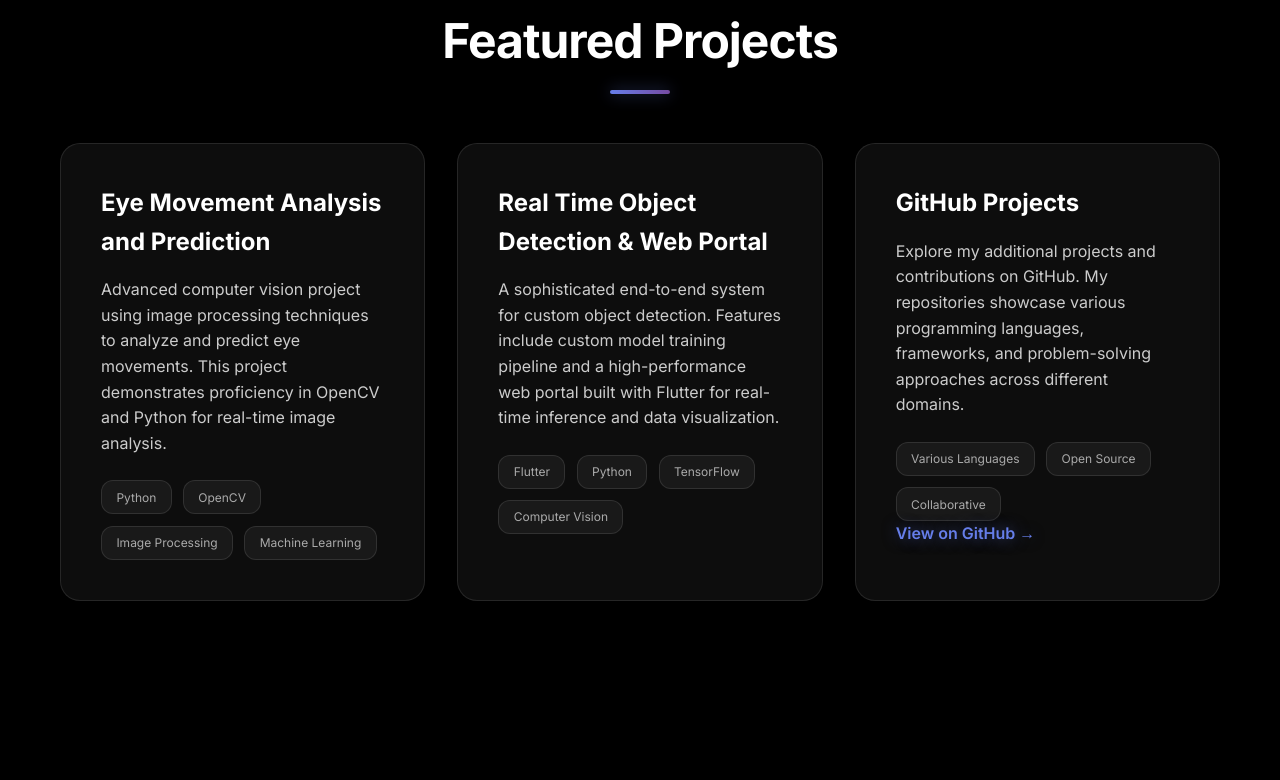
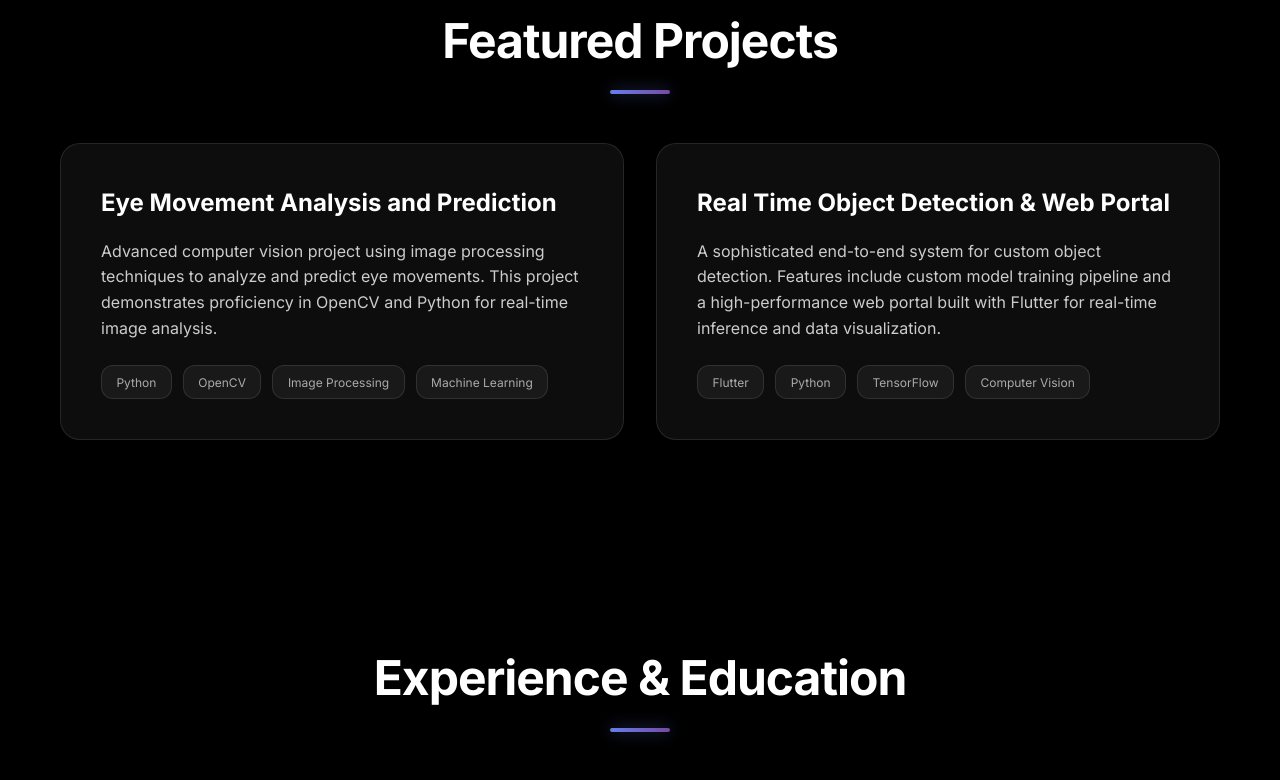
Before and after one commit to Karthikeyan10022003/portfolio, a plain HTML site: page index.html in a window 1280 px wide. Shown: the part 2261-3041 px from the top of the page. Drawn offline with nearby package versions, Linux system fonts and the light colour scheme.

Commit message:
Update index.html

```diff
--- a/index.html
+++ b/index.html
@@ -543,19 +543,7 @@
                         <span class="tech-tag">Computer Vision</span>
                     </div>
                 </div>
-                <div class="project-card glass-card">
-                    <h3>GitHub Projects</h3>
-                    <p>Explore my additional projects and contributions on GitHub. My repositories showcase various
-                        programming languages, frameworks, and problem-solving approaches across different domains.</p>
-                    <div class="project-tech">
-                        <span class="tech-tag">Various Languages</span>
-                        <span class="tech-tag">Open Source</span>
-                        <span class="tech-tag">Collaborative</span>
-                    </div>
-                    <a href="https://github.com/Karthikeyan10022003" target="_blank"
-                        style="color: var(--primary); text-decoration: none; font-weight: 600; text-shadow: var(--glow);">View
-                        on GitHub →</a>
-                </div>
+
             </div>
         </div>
     </section>
@@ -624,12 +612,7 @@
                     <a href="https://www.linkedin.com/in/karthikeyan-v-25759429a/" target="_blank"
                         style="color: var(--primary);">Connect with me</a>
                 </div>
-                <div class="contact-item glass-card">
-                    <div class="contact-icon" style="color: var(--primary);">💻</div>
-                    <h3 style="color: #fff;">GitHub</h3>
-                    <a href="https://github.com/Karthikeyan10022003" target="_blank" style="color: var(--primary);">View
-                        my projects</a>
-                </div>
+
             </div>
         </div>
     </section>
```
